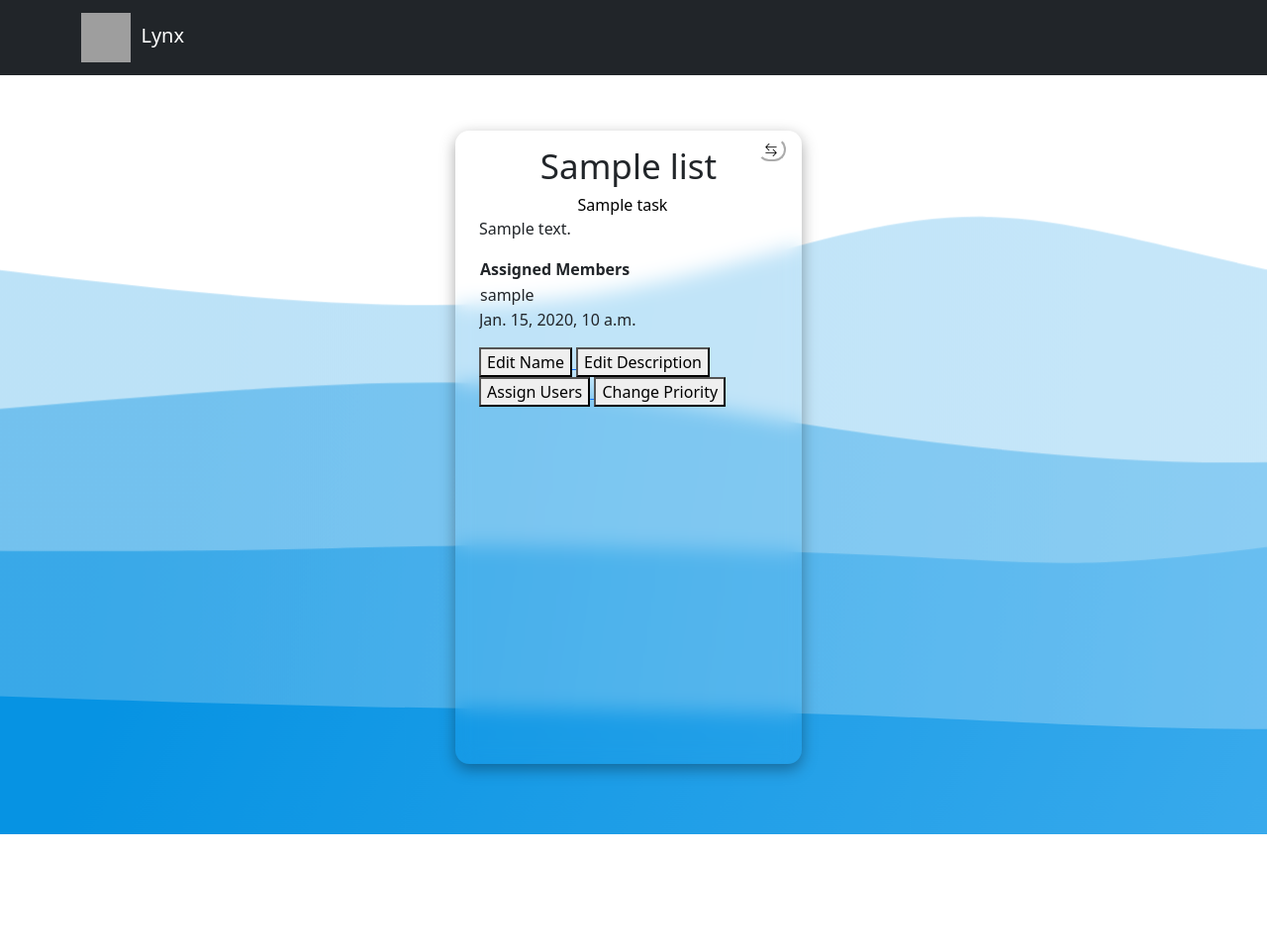
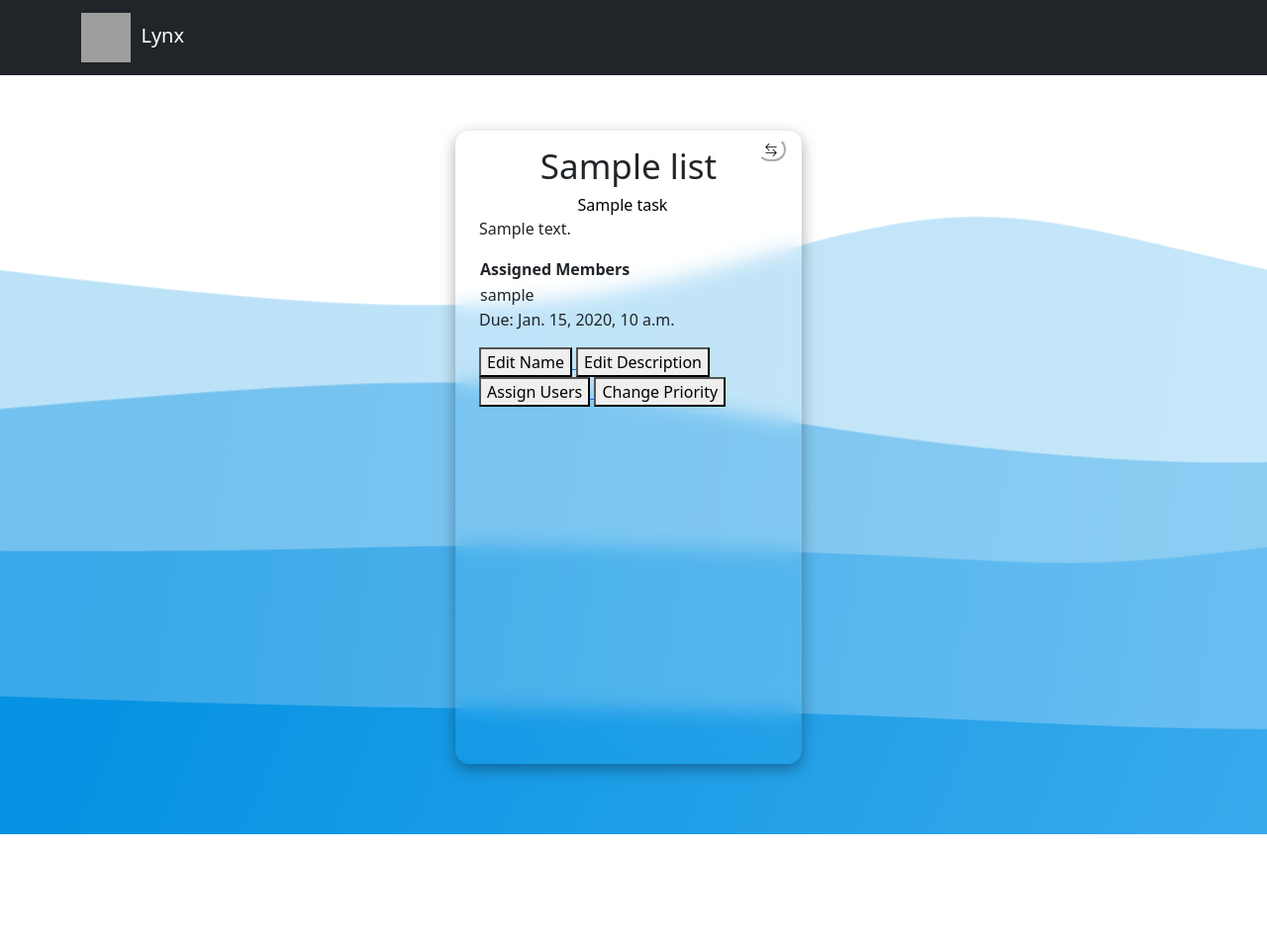
Before and after one commit to Siwssol/Task-Manager-Group-Project-, a Django app: template tasks/templates/board.html in a window 1280 px wide, after a click that opens the changed part; the page is wider, and only the part inside the window is pictured. Shown: that part at 99% size. Run offline with Django 4.2, Linux system fonts and the light colour scheme; the template is opened without the code that fills it: most values are stand-ins (such as "Sample title", 1, 10 or a date in 2020); some libraries are stand-ins or nearby versions; grey boxes are pictures that could not be loaded.

Commit message:
minor fix to overlay

```diff
--- a/tasks/templates/board.html
+++ b/tasks/templates/board.html
@@ -490,7 +490,7 @@
                                                 </tbody>
                                             </table>
                                         {% endif %}
-                                        <p class="dueDate">{{ task.due_date }}</p>
+                                        <p class="dueDate">Due: {{ task.due_date }}</p>
                                         <a class="EditTaskNameLink" href="{% url 'change_task_name' taskID=task.id board_name=request.resolver_match.kwargs.board_name %}">
                                             <button type="button" class="EditTaskNameButton">Edit Name</button>
                                         </a>
--- a/tasks/templates/partials/board_overlay.html
+++ b/tasks/templates/partials/board_overlay.html
@@ -1,13 +1,10 @@
 <!-- Overlay CSS -->
 <style>
-    .TaskListCont {
+    .TaskListCont, .AddTaskCont, .background {
         filter:blur(10px);
     }
 
 
-    .AddTaskCont {
-        filter: blur(10px);
-    }
 
     .overlay {
             position: absolute;
```
